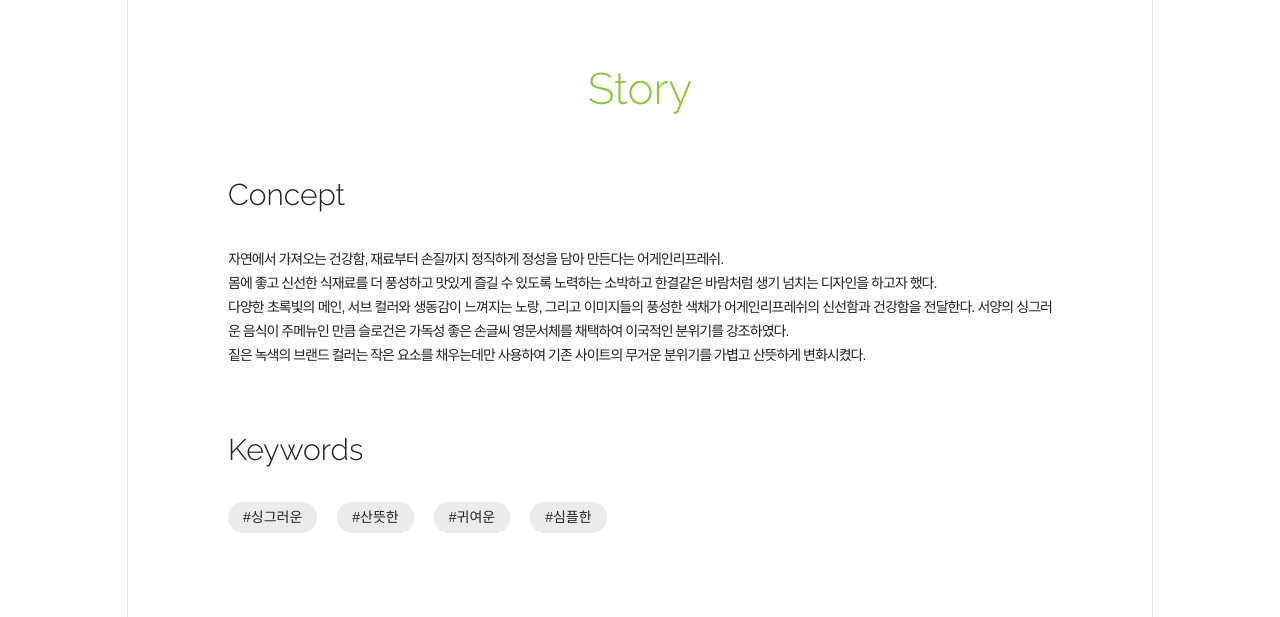
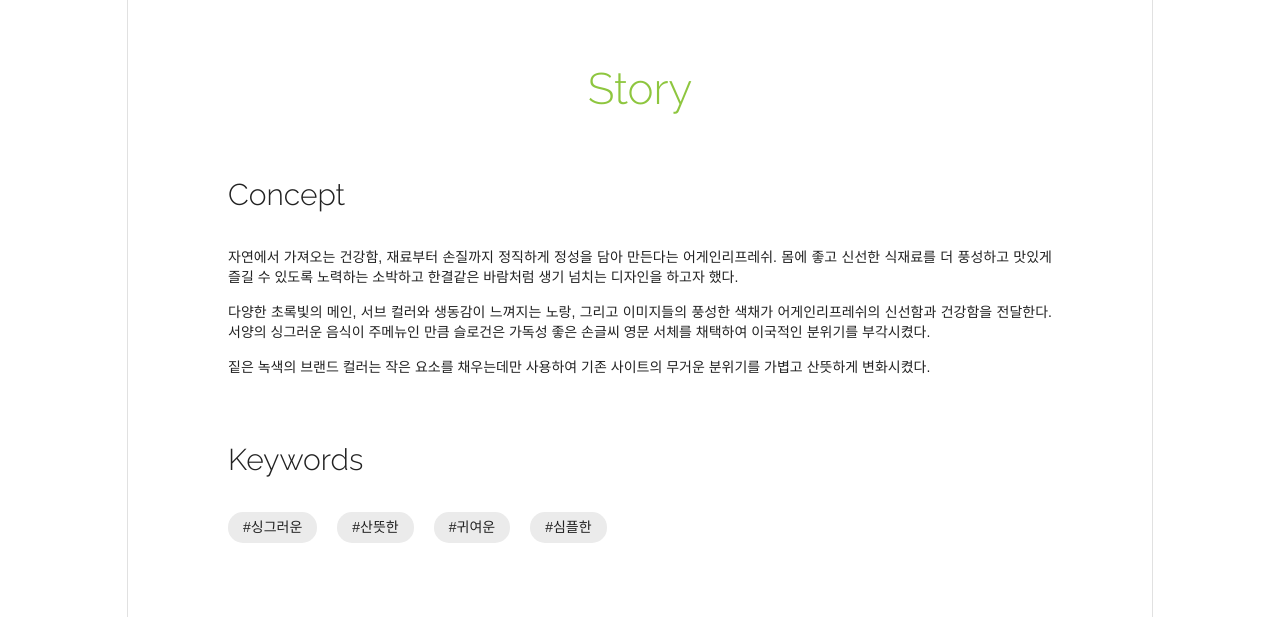
Before and after one commit to MandyPark/Portfolio, a PHP site: page /AgainRefresh/about.html in a window 1280 px wide. Shown: the part 644-1261 px from the top of the page. Run offline with PHP 8.4, Linux system fonts and the light colour scheme; some web fonts are replaced.

Commit message:
문단 수정

```diff
--- a/AgainRefresh/about.html
+++ b/AgainRefresh/about.html
@@ -30,10 +30,9 @@
 				<h1>Story</h1>
 				<div class="con1">
 					<h2>Concept</h2>
-					<p class="contxt">자연에서 가져오는 건강함, 재료부터 손질까지 정직하게 정성을 담아 만든다는 어게인리프레쉬.<br>
-					몸에 좋고 신선한 식재료를 더 풍성하고 맛있게 즐길 수 있도록 노력하는 소박하고 한결같은 바람처럼 생기 넘치는 디자인을 하고자 했다.<br>
-					다양한 초록빛의 메인, 서브 컬러와 생동감이 느껴지는 노랑, 그리고 이미지들의 풍성한 색채가 어게인리프레쉬의 신선함과 건강함을 전달한다. 서양의 싱그러운 음식이 주메뉴인 만큼 슬로건은 가독성 좋은 손글씨 영문서체를 채택하여 이국적인 분위기를 강조하였다.<br>
-					짙은 녹색의 브랜드 컬러는 작은 요소를 채우는데만 사용하여 기존 사이트의 무거운 분위기를 가볍고 산뜻하게 변화시켰다.</p>
+					<p class="contxt">자연에서 가져오는 건강함, 재료부터 손질까지 정직하게 정성을 담아 만든다는 어게인리프레쉬. 몸에 좋고 신선한 식재료를 더 풍성하고 맛있게 즐길 수 있도록 노력하는 소박하고 한결같은 바람처럼 생기 넘치는 디자인을 하고자 했다.</p>
+					<p class="contxt">다양한 초록빛의 메인, 서브 컬러와 생동감이 느껴지는 노랑, 그리고 이미지들의 풍성한 색채가 어게인리프레쉬의 신선함과 건강함을 전달한다. 서양의 싱그러운 음식이 주메뉴인 만큼 슬로건은 가독성 좋은 손글씨 영문 서체를 채택하여 이국적인 분위기를 부각시켰다.</p>
+					<p class="contxt">짙은 녹색의 브랜드 컬러는 작은 요소를 채우는데만 사용하여 기존 사이트의 무거운 분위기를 가볍고 산뜻하게 변화시켰다.</p>
 				</div>
 				<div class="con1">
 					<h2>Keywords</h2>
@@ -106,14 +105,15 @@
 				<h1>Publishing</h1>
 				<div class="con1">
 					<h2>Coding</h2>
-					<p class="contxt">이미지는 화려하지만 단순한 레이아웃을 가져갔기 때문에 디자인에서 장시간 고민했던 것과 별개로 퍼블리싱은 빠른 시간 안에 끝낼 수 있었다. 어찌 보면 큰 특이점이 없는 편이지만, 모바일 페이지의 메뉴 버튼에 타 사이트에서 눈여겨보았던 애니메이션 효과를 주는 것이 재미있었다. rotate를 주는 단순한 방법이지만, 이런 작은 요소로 사소한 즐거움을 줄 수 있는 것이 좋았다.<br>
-					모바일 페이지에서는 기기별로 다르게 나오는 텍스트의 정렬로 골치가 아팠다. 결국 미디어 쿼리로 기기 해상도에 따라 맞추어준 김에 타블렛 버전일 때의 브랜드 슬로건 섹션에서도 이미지의 배치를 변경하는 시도를 해보았다.<br>
-					이번에 작업한 사이트는 PC와 모바일 페이지의 구현을 각기 하여 리디렉션으로 모바일 기기로 접속할 경우 모바일 페이지로 넘어가도록 해보았다. 또한 복잡한 기능이 필요하지 않아 은혜직물 때보다 신속한 작업이 가능했다.</p>
+					<!-- <p class="contxt">이미지는 화려하지만 단순한 레이아웃을 가져갔기 때문에 디자인에서 장시간 고민했던 것과 별개로 퍼블리싱은 빠른 시간 안에 끝낼 수 있었다.</p> -->
+					<p class="contxt">어찌 보면 큰 특이점이 없는 편이지만, 모바일 페이지의 메뉴 버튼에 타 사이트에서 눈여겨보았던 애니메이션 효과를 주는 것이 재미있었다. rotate를 주는 단순한 방법이지만, 이런 작은 요소로 사소한 즐거움을 줄 수 있는 것이 좋았다.</p>
+					<p class="contxt">모바일 페이지에서는 기기별로 다르게 나오는 텍스트의 정렬로 골치가 아팠다. 결국 미디어 쿼리로 기기 해상도에 따라 맞추어준 김에 타블렛 버전일 때의 브랜드 슬로건 섹션에서도 이미지의 배치를 변경하는 시도를 해보았다.</p>
+					<p class="contxt">이번에 작업한 사이트는 PC와 모바일 페이지의 구현을 각기 하여 리디렉션으로 모바일 기기로 접속할 경우 모바일 페이지로 넘어가도록 해보았다. 또한 복잡한 기능이 필요하지 않아 은혜직물 때보다 신속한 작업이 가능했다.</p>
 				</div>
 				<div class="con1">
 					<h2>Develop</h2>
-					<p class="contxt">해당 브랜드의 기존 사이트에서 나의 기준에 아웃인 부분들을 사정없이 쳐내어 작업한 것이다 보니, 개인적으로 결과물은 만족스러워도 실제로 운영될 사이트면 클라이언트의 요청에 따라 잘라낼 수 없는 부분들도 상당수 존재할 것이다.<br>
-					그런 것들까지 남겨놓고 디자인을 했다면 결과물도 지금과는 사뭇 다르겠지만 그런 부분을 고려하여 작업했어도 많은 공부가 됐을 거란 생각이 들어 약간 아쉽다. 차후 여력이 되면 컨텐츠를 더 추가하여 서브페이지 작업해보고싶다.</p>
+					<p class="contxt">해당 브랜드의 기존 사이트에서 나의 기준에 아웃인 부분들을 사정없이 쳐내어 작업한 것이다 보니, 개인적으로 결과물은 만족스러워도 실제로 운영될 사이트면 클라이언트의 요청에 따라 잘라낼 수 없는 부분들도 상당수 존재할 것이다.</p>
+					<p class="contxt">그런 것들까지 남겨놓고 디자인을 했다면 결과물도 지금과는 사뭇 다르겠지만 그런 부분을 고려하여 작업했어도 많은 공부가 됐을 거란 생각이 들어 약간 아쉽다. 차후 여력이 되면 컨텐츠를 더 추가하여 서브페이지 또한 작업해보고싶다.</p>
 				</div>
 			</section>
 			<div class="gosite"><a href="index.html">홈페이지 보러가기</a></div>
--- a/AgainRefresh/css/about.css
+++ b/AgainRefresh/css/about.css
@@ -18,7 +18,7 @@ section h1 { font-family: 'Raleway', sans-serif; font-size: 44px; margin-bottom:
 .con1 { margin-bottom: 60px; }
 .con1:last-child { margin-bottom: 0; }
 .con1 h2 { font-family: 'Raleway', sans-serif; font-size: 30px; margin-bottom: 30px; }
-.con1 p.contxt { text-align: justify; letter-spacing: -1px; line-height: 24px; }
+.con1 p.contxt { text-align: justify; line-height: 20px; margin-top: 15px; }
 .con1 ul.tag li { padding: 5px 15px; margin-right: 20px; border-radius: 15px; display: inline-block; background: #ebebeb; transition: .3s; }
 .con1 ul.tag li:hover { background: #f7e215; }
 
```
